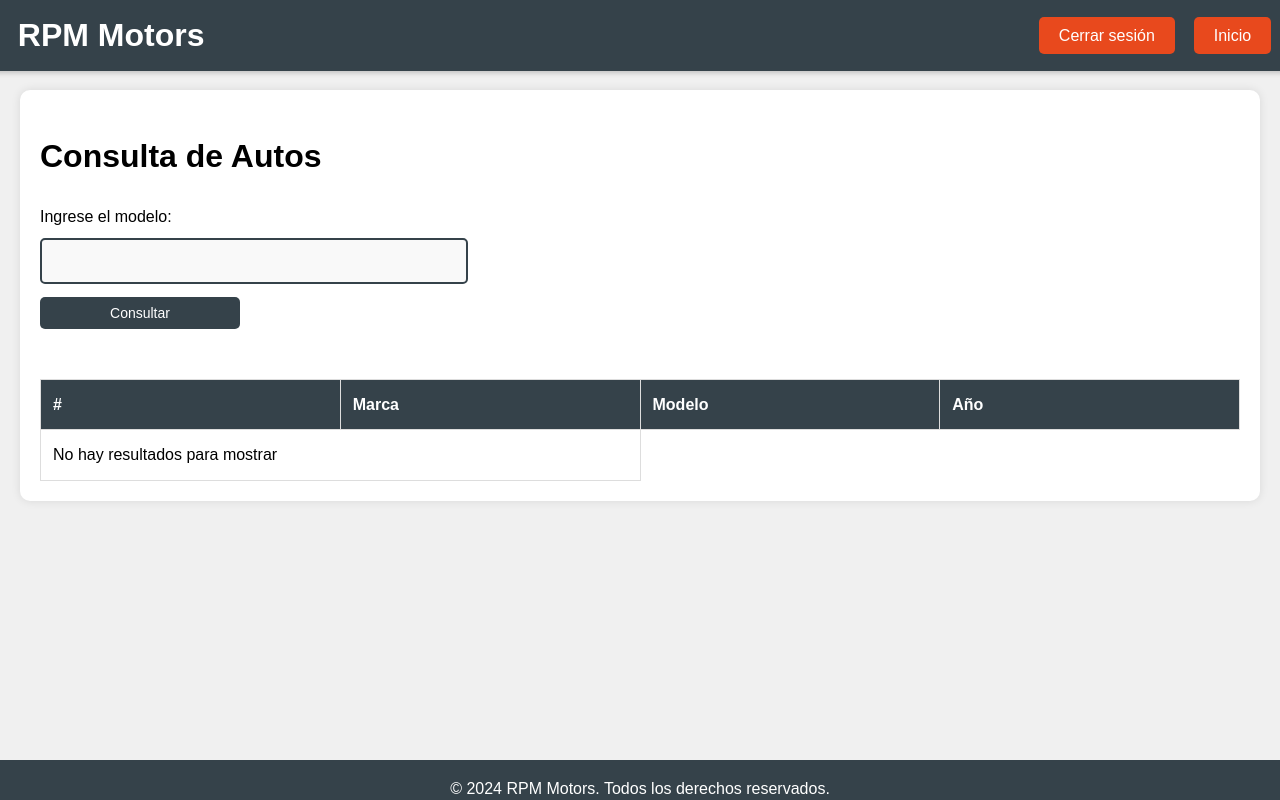
After one commit to Reyes-code/sistema_concesionario, a Django app: page /vehiculos/ in a window 1280 px wide. The commit adds this page. Run offline with Django 4.2, Linux system fonts and the light colour scheme.

Commit message:
Inicio de API

```diff
--- a/usuarios/static/usuarios/css/styles.css
+++ b/usuarios/static/usuarios/css/styles.css
@@ -56,14 +56,15 @@ nav ul li a:hover {
 
 /* Contenedor de login y principal */
 .container {
-    width: 90%;
+    align-items: center;
+    width: 100%;
     max-width: 1200px;
     padding: 20px;
     background-color: #ffffff;
     border-radius: 10px;
     box-shadow: 0 0 10px rgba(0, 0, 0, 0.1);
-    margin-top: 100px; /* Espacio para el header fijo */
-    margin-bottom: 60px; /* Espacio inferior para separar del pie de página */
+    margin-top: 70px; /* Espacio para el header fijo */
+    margin-bottom: 20px; /* Espacio inferior para separar del pie de página */
 }
 
 .login-container {
@@ -101,6 +102,7 @@ nav ul li a:hover {
     border-radius: 5px;
 }
 
+
 /* Botón de inicio de sesión */
 button[type="submit"] {
     width: 100%;
@@ -129,7 +131,8 @@ footer {
     background-color: #35424a;
     color: #ffffff;
     text-align: center;
-    padding: 10px 0;
+    align-self:flex-start;
+    padding: 0px 0;
     position: fixed;
     bottom: 0;
     width: 100%;
@@ -201,3 +204,70 @@ table tr:hover {
         height: 30px;
     }
 }
+
+/* Estilo para el formulario de búsqueda */
+/* Estilo específico para el formulario de búsqueda */
+form.search_car {
+    display: flex;
+    flex-direction: column; /* Apilar los elementos de manera vertical */
+    align-items: left; /* elementos a la izquierda*/
+    gap: 8px; /* Espaciado entre los elementos */
+    margin-top: 20px; /* Espacio entre el formulario de login y el de búsqueda */
+    max-width: 600px; /* Limitar el ancho máximo */
+    width: 100%; /* Ocupa el 100% del contenedor */
+    margin-bottom: 50px;
+}
+
+/* Estilo para el input de búsqueda */
+form.search_car input[type="text"] {
+    width: auto; /* Asegura que el input ocupe todo el ancho disponible */
+    max-width: 400px; /* Limita el ancho máximo */
+    padding: 12px;
+    border: 2px solid #35424a; /* Borde oscuro */
+    border-radius: 5px;
+    font-size: 16px;
+    background-color: #f9f9f9;
+    color: #333;
+    transition: all 0.3s ease;
+}
+
+/* Estilo de hover en el input */
+form.search_car input[type="text"]:hover {
+    background-color: #fff;
+    border-color: #e8491d; /* Cambiar borde a un color más brillante */
+}
+
+/* Estilo cuando el input está enfocado */
+form.search_car input[type="text"]:focus {
+    outline: none;
+    border-color: #35424a;
+    background-color: #fff;
+    box-shadow: 0 0 5px rgba(53, 66, 74, 0.5);
+}
+
+/* Estilo para el botón de envío */
+form.search_car button[type="submit"] {
+    width: auto;
+    max-width: 200px; /* Ajusta el ancho al contenido */
+    padding: 8px 0.2px; /* Reduce el tamaño del botón */
+    background-color: #35424a; /* Fondo oscuro */
+    color: #ffffff; /* Texto blanco */
+    border: none;
+    border-radius: 5px;
+    font-size: 14px; /* Ajuste de tamaño de fuente */
+    cursor: pointer;
+    transition: all 0.3s ease;
+    margin-top: 5px; /* Espaciado superior */
+}
+
+/* Efecto hover sobre el botón */
+form.search_car button[type="submit"]:hover {
+    background-color: #e8491d; /* Fondo naranja en hover */
+    transform: scale(1.05); /* Efecto de crecimiento */
+}
+
+/* Estilo de enfoque en el botón */
+form.search_car button[type="submit"]:focus {
+    outline: none; /* Quita el borde predeterminado */
+    box-shadow: 0 0 5px rgba(232, 73, 29, 0.5); /* Sombra */
+}
--- /dev/null
+++ b/usuarios/templates/usuarios/api.html
@@ -0,0 +1,64 @@
+<!DOCTYPE html>
+<html lang="en">
+<head>
+    <meta charset="UTF-8">
+    {% load static %}
+    <link rel="stylesheet" type="text/css" href="{% static 'usuarios/css/styles.css' %}">
+    <title>Consulta de Autos</title>
+</head>
+<body>
+    <header>
+        <h1>&nbsp; RPM Motors</h1>
+        <nav>
+            <ul>
+                <li><a href="{% url 'logout' %}">Cerrar sesión</a></li>&nbsp;&nbsp;
+                <li><a href="{% url 'home' %}">Inicio</a></li>&nbsp;&nbsp;
+            </ul>
+        </nav>
+    </header>
+    <main class="main-content">
+        <div class="container">
+            <h1>Consulta de Autos</h1>
+
+            <form method="POST" class="search_car">
+                {% csrf_token %}
+                <label for="model">Ingrese el modelo:</label>
+                <input type="text" id="model" name="model" required>
+                <button type="submit">Consultar</button>
+            </form>
+
+            <div class="table-wrapper">
+                <table>
+                    <thead>
+                        <tr>
+                            <th>#</th>
+                            <th>Marca</th>
+                            <th>Modelo</th>
+                            <th>Año</th>
+                        </tr>
+                    </thead>
+                    <tbody>
+                        {% if cars %}
+                            {% for car in cars %}
+                            <tr>
+                                <td>{{ forloop.counter }}</td>
+                                <td>{{ car.make }}</td>
+                                <td>{{ car.model }}</td>
+                                <td>{{ car.year }}</td>
+                            </tr>
+                            {% endfor %}
+                        {% else %}
+                            <tr>
+                                <td colspan="2">No hay resultados para mostrar</td>
+                            </tr>
+                        {% endif %}
+                    </tbody>
+                </table>
+            </div>
+        </div>
+    </main>
+    <footer>
+        <p>&copy; 2024 RPM Motors. Todos los derechos reservados.</p>
+    </footer>
+</body>
+</html>
--- a/usuarios/templates/usuarios/home.html
+++ b/usuarios/templates/usuarios/home.html
@@ -13,6 +13,7 @@
         <nav>
             <ul>
                 <li><a href="{% url 'logout' %}">Cerrar sesión</a></li>&nbsp;&nbsp;
+                <li><a href="{% url 'api' %}">Lista de Vehiculos</a></li>&nbsp;&nbsp
             </ul>
         </nav>
     </header>
--- a/usuarios/urls.py
+++ b/usuarios/urls.py
@@ -1,10 +1,12 @@
 from django.urls import path
-from .views import login_view, home_view, editar_venta
+from .views import login_view, home_view, editar_venta, cars_api
 from django.contrib.auth.views import LogoutView
 
+
 urlpatterns = [
-    path('', login_view, name='login'),  # Asegúrate de que esta ruta sea correcta
-    path('home/', home_view, name='home'),  # Redirige correctamente a home
-    path('editar-venta/<int:venta_id>/', editar_venta, name='editar_venta'),  # Ruta para editar venta
-    path('', LogoutView.as_view(next_page='login'), name='logout'),  # Ruta para logout
+    path('', login_view, name='login'),
+    path('home/', home_view, name='home'),
+    path('editar-venta/<int:venta_id>/', editar_venta, name='editar_venta'),
+    path('', LogoutView.as_view(next_page='login'), name='logout'),
+    path('vehiculos/', cars_api, name='api')
 ]
--- a/usuarios/views.py
+++ b/usuarios/views.py
@@ -3,6 +3,10 @@ from django.contrib.auth import login, authenticate
 from django.contrib.auth.decorators import login_required, permission_required
 from .models import Venta
 from .forms import VentaForm
+import requests
+from django.http import HttpResponse
+from django.shortcuts import render
+
 
 def login_view(request):
     if request.method == 'POST':
@@ -33,3 +37,45 @@ def editar_venta(request, venta_id):
     else:
         form = VentaForm(instance=venta)
     return render(request, 'usuarios/editar_venta.html', {'form': form})
+
+
+import requests
+#from django.http import HttpResponse
+
+
+""" def consumir_api(request):
+    url ="https://newsapi.org/v2/everything?q=Apple&from=2024-12-23&sortBy=popularity"
+    headers = {"Authorization": "2156358b44154dbcb8b3948072e668eb"}
+    error = None
+    try:
+        response = requests.get(url, headers=headers)
+        data = response.json() if response.status_code == 200 else {}
+    except requests.exceptions as e:
+        error = {"error": e}
+
+    #return data["articles"][0].keys()
+    titles = [article["title"] for article in data["articles"] if "title" in article]
+
+    return render(request, "usuarios/api.html", {"titles": titles, "error": error})
+ """
+
+def cars_api(request):
+    cars = []
+    if request.method == "POST":
+        mod = request.POST.get("model")  # Obtener el modelo desde el formulario
+        url = "https://api.api-ninjas.com/v1/cars?limit=25&model={}".format(mod)
+        headers = {"X-Api-Key": "84TFyrGxurQwhjxgvyxG7w==dSKCoid10pCNRDA3"}
+
+        try:
+            response = requests.get(url, headers=headers)
+            if response.status_code == 200:
+                cars = response.json()
+                cars = [
+                    {'make': car['make'], 'model':car['model'], 'year' : car['year']} for car in cars
+                ]
+            else:
+                cars = [f"Error: HTTP {response.status_code}"]
+        except requests.exceptions.RequestException as e:
+            cars = [f"Error: {str(e)}"]
+
+    return render(request, 'usuarios/api.html', {'cars': cars})
```
Also changed, not shown: sistema_concesionario/settings.py (+6 -5 lines), usuarios/templates/usuarios/editar_venta.html (+25 -8 lines).
